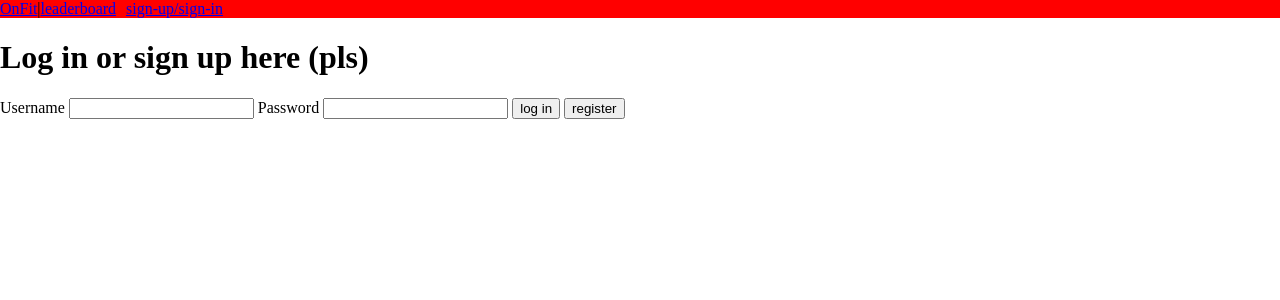
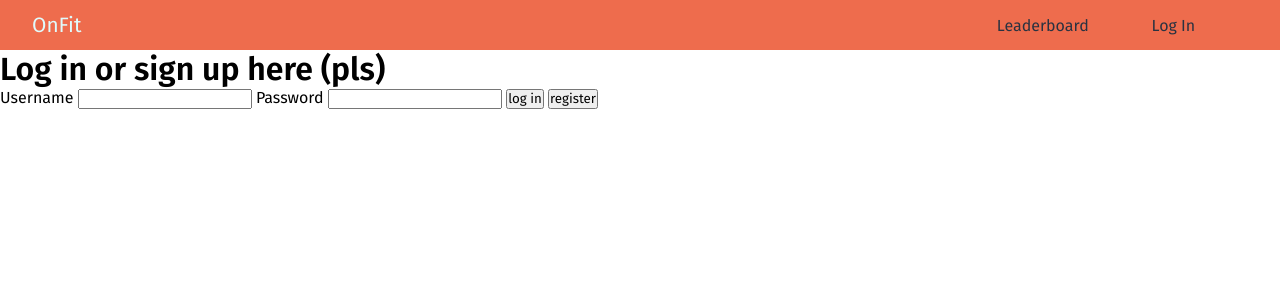
Before and after one commit to nemoeriksson/activityTracker, a SvelteKit app: page /login in a window 1280 px wide. Shown: the top 300 px of the page. Built offline with nearby package versions, Linux system fonts and the light colour scheme.

Commit message:
Style: Navbar

```diff
--- a/src/app.html
+++ b/src/app.html
@@ -5,6 +5,7 @@
 		<link rel="icon" href="%sveltekit.assets%/favicon.png" />
 		<meta name="viewport" content="width=device-width, initial-scale=1" />
 		%sveltekit.head%
+		<link rel="stylesheet" href="style/global.css">
 	</head>
 	<body data-sveltekit-preload-data="hover">
 		<div style="display: contents">%sveltekit.body%</div>
--- a/src/lib/index.ts
+++ b/src/lib/index.ts
@@ -1 +1,2 @@
-// place files you want to import through the `$lib` alias in this folder.
+import { PrismaClient } from "@prisma/client";
+export const prisma = new PrismaClient();
--- a/src/routes/+layout.svelte
+++ b/src/routes/+layout.svelte
@@ -1,38 +1,17 @@
+<head>
+	<link rel="stylesheet" href="style/layout.css">
+</head>
 
-<title>Fire site</title>
+<title>OnFit</title>
 
 <div id="site">
 	<nav>
-		<a id="name" href="/">OnFit</a>
-		<p class="seperator">|</p>
+		<a class="title" href="/">OnFit</a>
+
 		<section class="links">
-			<a href="/leaderboard">leaderboard</a>
-			<a href="/login">sign-up/sign-in</a>
+			<a href="/leaderboard">Leaderboard</a>
+			<a href="/login">Log In</a>
 		</section>
 	</nav>
 	<slot/>
 </div>
-
-<style>
-	.links {
-		display: flex;
-		gap: 10px;
-	}
-	#site {
-		position: absolute;
-		left: 0;
-		top: 0;
-		margin: 0;
-	}
-	nav {
-		display: flex;
-		background-color: red;
-		margin: 0;
-		width: 100vw;
-	}
-	nav * {
-		font-size: 1rem;
-		padding: 0;
-		margin: 0;
-	}
-</style>
--- a/src/routes/+page.svelte
+++ b/src/routes/+page.svelte
@@ -1,2 +1,3 @@
-<h1>Welcome to SvelteKit</h1>
-<p>Visit <a href="https://kit.svelte.dev">kit.svelte.dev</a> to read the documentation</p>
+<head>
+    <link rel="stylesheet" href="style/homepage.css">
+</head>
--- /dev/null
+++ b/static/style/global.css
@@ -0,0 +1,18 @@
+@import url('https://fonts.googleapis.com/css2?family=Fira+Sans:wght@300;400;500;600&display=swap');
+
+*{
+    margin: 0;
+    padding: 0;
+    box-sizing: border-box;
+    font-family: 'Fira Sans', sans-serif;
+}
+
+:root{
+    --white: #fafaf4;
+    --black: #101014;
+    --main: #ee6c4d;
+    --dark: #293241;
+    --light: #e0fbfc;
+    --blue-light: #98c1d9;
+    --blue-dark: #3d5a80;
+}
--- /dev/null
+++ b/static/style/homepage.css
@@ -0,0 +1,3 @@
+p{
+    color: blue;
+}
--- /dev/null
+++ b/static/style/layout.css
@@ -0,0 +1,57 @@
+#site {
+    position: absolute;
+    left: 0;
+    top: 0;
+    margin: 0;
+}
+
+nav {
+    display: flex;
+    padding: 0 32px;
+    justify-content: space-between;
+    align-items: center;
+    background-color: var(--main);
+    margin: 0;
+    width: 100vw;
+    height: 50px;
+}
+
+nav a{
+    text-decoration: none;
+    color: var(--dark);
+}
+
+nav .title{
+    color: var(--light);
+    font-size: 1.3em;
+}
+
+nav .links {
+    display: flex;
+    gap: 10px;
+    font-size: 1em;
+    width: 25%;
+    justify-content: space-evenly;
+}
+
+nav .links a{
+    position: relative;
+}
+
+nav .links a::before{
+    content: ' ';
+    position: absolute;
+    bottom: -1px;
+    left: 50%;
+    width: 0;
+    height: 1.5px;
+    background: var(--dark);
+    display: block;
+    border-radius: 2px;
+    transform: translateX(-50%);
+    transition: 250ms all;
+}
+
+nav .links a:hover::before{
+    width: calc(100% + 6px);
+}
```
Also changed, not shown: rollup.config.js (line endings or trailing spaces).
